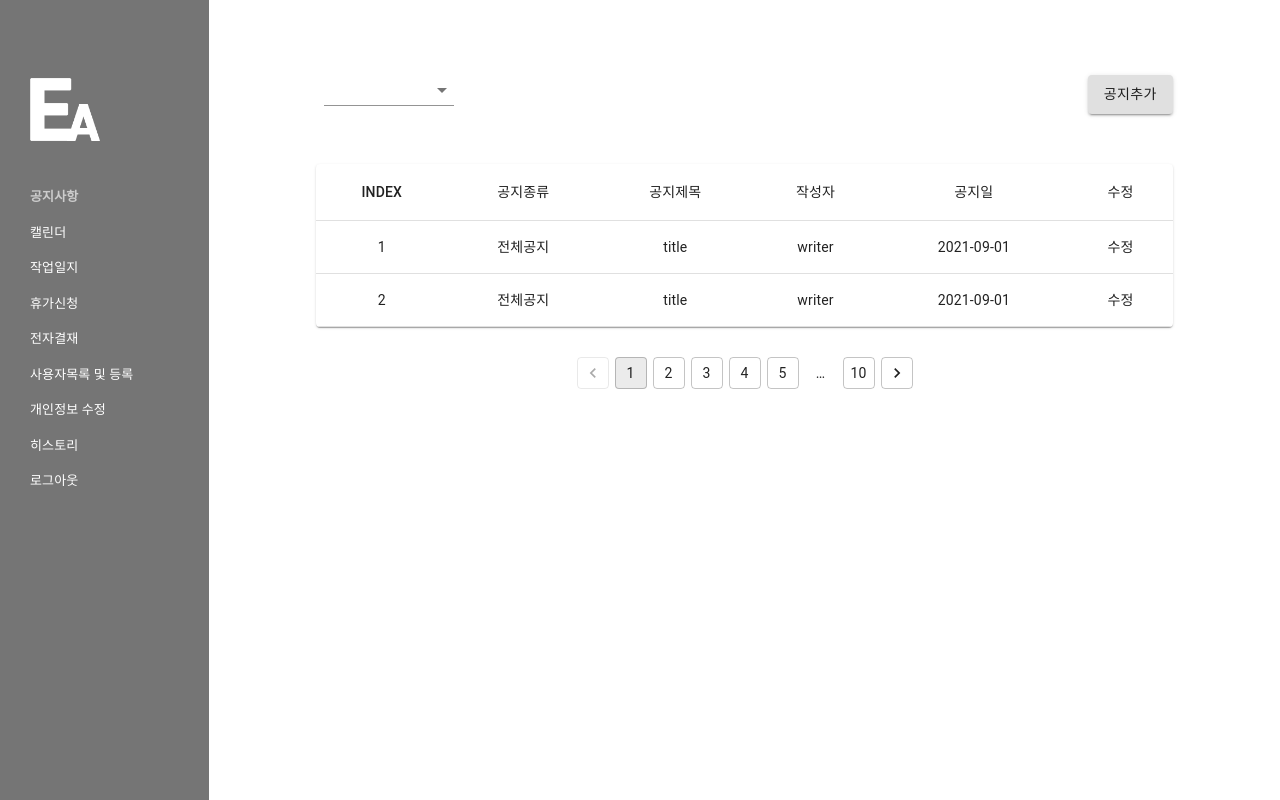
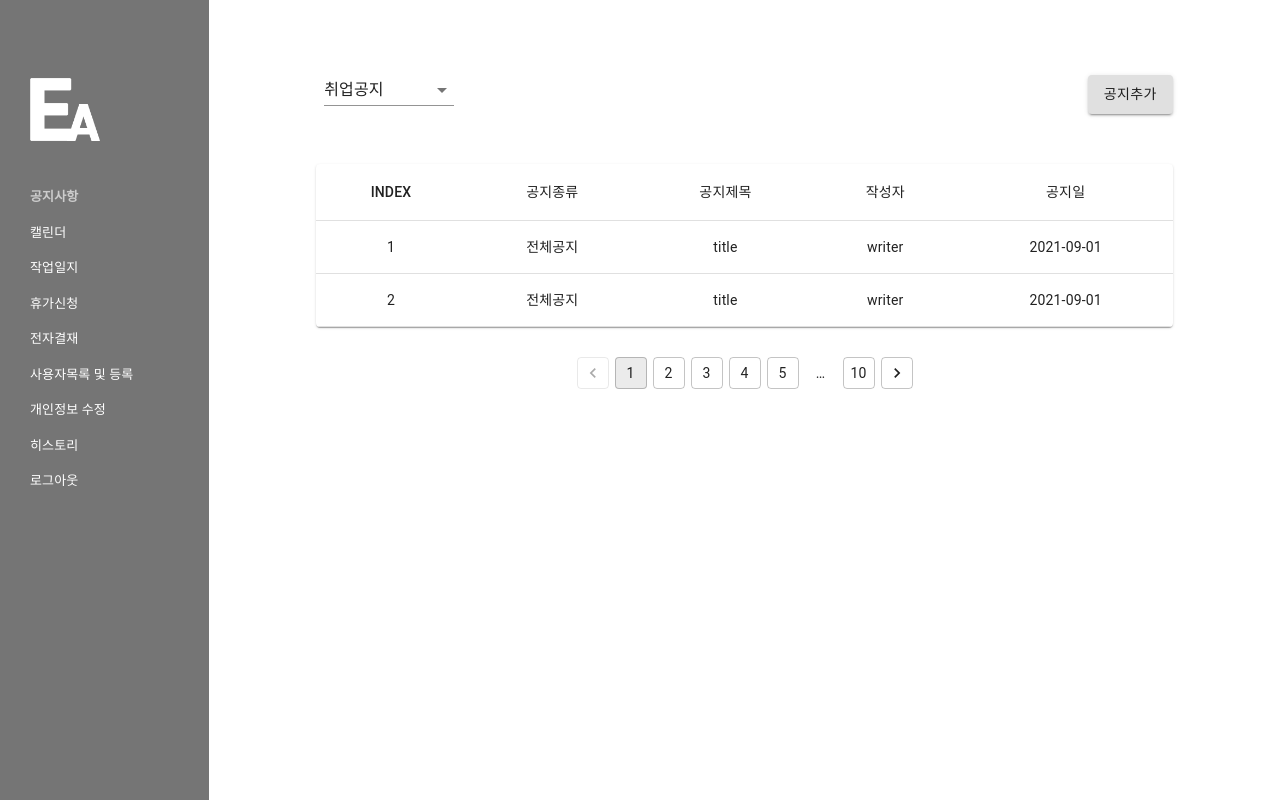
Before and after one commit to eunah3693/p_managementReact, a React (Create React App) app: page /notice in a window 1280 px wide. Built offline with nearby package versions, Linux system fonts and the light colour scheme.

Commit message:
notice add redux

```diff
--- a/src/Store/combineReducer.js
+++ b/src/Store/combineReducer.js
@@ -1,8 +1,10 @@
 import { combineReducers } from 'redux';
 import loginReducers  from './loginReducers';
+import noticeReducers  from './noticeReducers';
 
 const rootReducer = combineReducers({
     login:loginReducers,
+    notice:noticeReducers,
 })
 
 export default rootReducer;
--- /dev/null
+++ b/src/Store/noticeReducers.js
@@ -0,0 +1,37 @@
+
+// reducers.js 작성 파일, 모듈화
+
+const initialState = {
+    list: [{
+      "index":1,
+      "type":"전체공지",
+      "title":"title",
+      "content":"content",
+      "sFile":[{"file":"/img/pencil1.png"},{"file":"/img/pencil2.png"}],
+      "writer":"writer",
+      "date":"2021-09-01"
+  },
+  {
+      "index":2,
+      "type":"전체공지",
+      "title":"title",
+      "content":"content",
+      "sFile":[],
+      "writer":"writer",
+      "date":"2021-09-01"
+  }],
+}
+
+const noticeReducers = (state = initialState, action) => {
+    switch (action.type) {
+      case "INCREMENT":
+      return {
+        ...state,
+        number: state.number+1
+      };
+      default:
+        return state;
+      }
+};
+
+  export default noticeReducers;
--- a/src/component/SelectBox.js
+++ b/src/component/SelectBox.js
@@ -21,7 +21,7 @@ export default function SelectBox(props) {
 
   const [open, setOpen] = React.useState(false);
   //   select 안에 option
-  let {selectData,option,changeSelect,label}=props;
+  let {selectData,placeholder,changeSelect,label}=props;
 
   const handleClose = () => {
     setOpen(false);
@@ -40,7 +40,7 @@ export default function SelectBox(props) {
           open={open}
           onClose={handleClose}
           onOpen={handleOpen}
-          value={option}
+          value={placeholder}
           onChange={changeSelect}
         >
         {selectData.map((val,idx) => (
--- a/src/pages/Notice.js
+++ b/src/pages/Notice.js
@@ -12,6 +12,7 @@ import Paper from '@material-ui/core/Paper';
 import Pagination from '@material-ui/lab/Pagination';
 import { Link } from "react-router-dom";
 import Button from '@material-ui/core/Button';
+import {connect} from 'react-redux'
 
 const useStyles = makeStyles((theme) => ({
     layout:{
@@ -62,29 +63,12 @@ const useStyles = makeStyles((theme) => ({
     }
 }));
 
-let data=[{
-    "index":1,
-    "type":"전체공지",
-    "title":"title",
-    "content":"content",
-    "sFile":[{"file":"/img/pencil1.png"},{"file":"/img/pencil2.png"}],
-    "writer":"writer",
-    "date":"2021-09-01"
-},
-{
-    "index":2,
-    "type":"전체공지",
-    "title":"title",
-    "content":"content",
-    "sFile":[],
-    "writer":"writer",
-    "date":"2021-09-01"
-}];
 
-function Notice(){
+
+function Notice(props){
     const classes = useStyles();
     const selectData=["취업공지","취업규칙","서류양식"];
-    const [option, setOption] = React.useState(''); //selectbox
+    const [option, setOption] = React.useState("취업공지"); //selectbox
     const changeSelect = (event) => {
         setOption(event.target.value);
     };
@@ -93,7 +77,7 @@ function Notice(){
           <Nav nameOn="공지사항"></Nav>
           <div className={classes.content}>
             <div className={classes.sortingBox}>
-                <SelectBox width="130px" selectData={selectData} option={option} changeSelect={changeSelect}></SelectBox>
+                <SelectBox width="130px" selectData={selectData} placeholder={option} changeSelect={changeSelect}></SelectBox>
                 <Link to={"/noticeDetail"} className={classes.buttonBox}><Button variant="contained">공지추가</Button></Link>
             </div>
             <TableContainer component={Paper} className={classes.noticeTable}>
@@ -105,11 +89,10 @@ function Notice(){
                             <TableCell align="center">공지제목</TableCell>
                             <TableCell align="center">작성자</TableCell>
                             <TableCell align="center">공지일</TableCell>
-                            <TableCell align="center">수정</TableCell>
                         </TableRow>
                     </TableHead>
                     <TableBody>
-                    {data.map((val,idx) => (
+                    {props.data.map((val,idx) => (
                             <TableRow key={idx}>
                                     <TableCell className={classes.firstColumn} component="th" scope="row">{idx+1}</TableCell>
                                     <TableCell align="center">{val.type}</TableCell>
@@ -118,7 +101,6 @@ function Notice(){
                                     </TableCell>
                                     <TableCell align="center">{val.writer}</TableCell>
                                     <TableCell align="center">{val.date}</TableCell>
-                                    <TableCell align="center">수정</TableCell>
                             </TableRow>
                     ))}
                     </TableBody>
@@ -132,5 +114,18 @@ function Notice(){
     );
 
 }
+let mapStateToProps = (state, /*ownProps*/) => {
+    return {
+        data: state.notice.list,
+    };
+};
+
+let mapDispatchToProps = (dispatch, /*ownProps*/) => {
+    return {
+        addNumber: () => dispatch({ type: 'INCREMENT' })
+    };
+};
+
+Notice = connect(mapStateToProps, mapDispatchToProps)(Notice);
 
 export default Notice;
```
